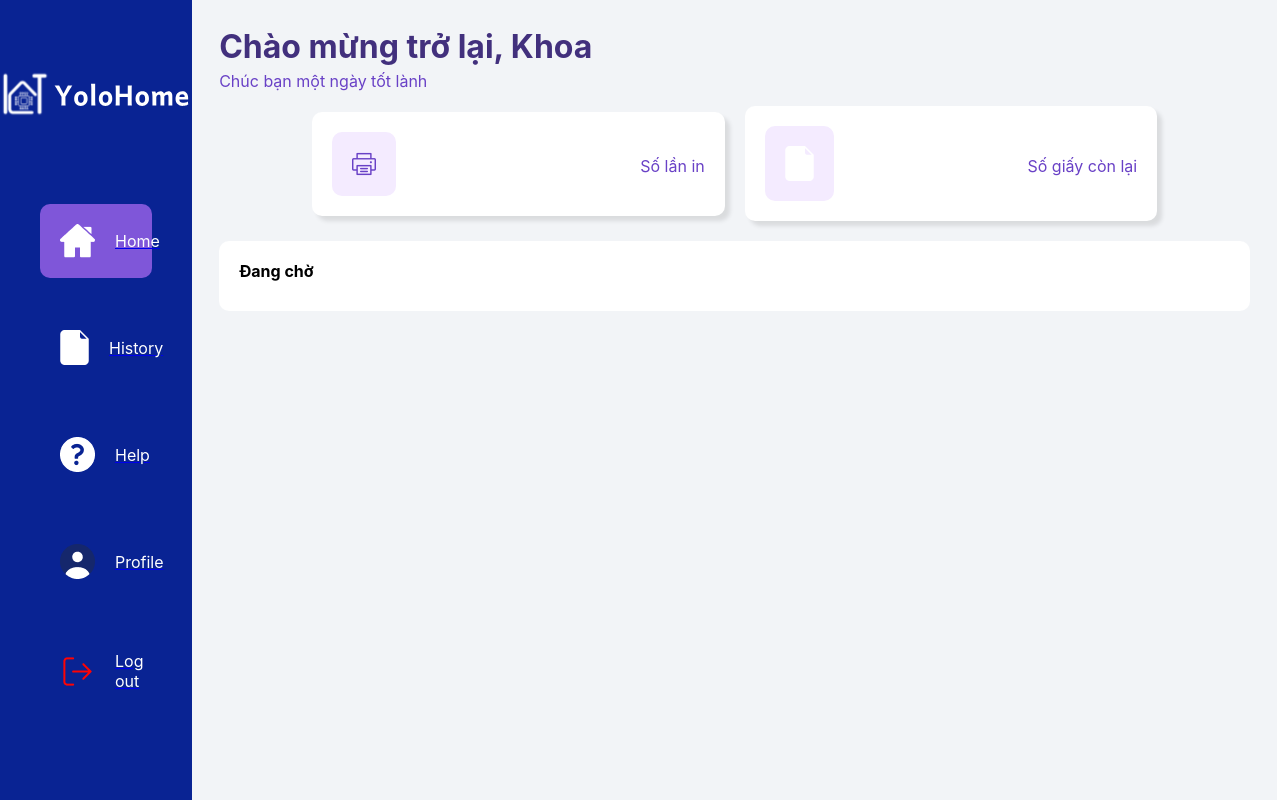
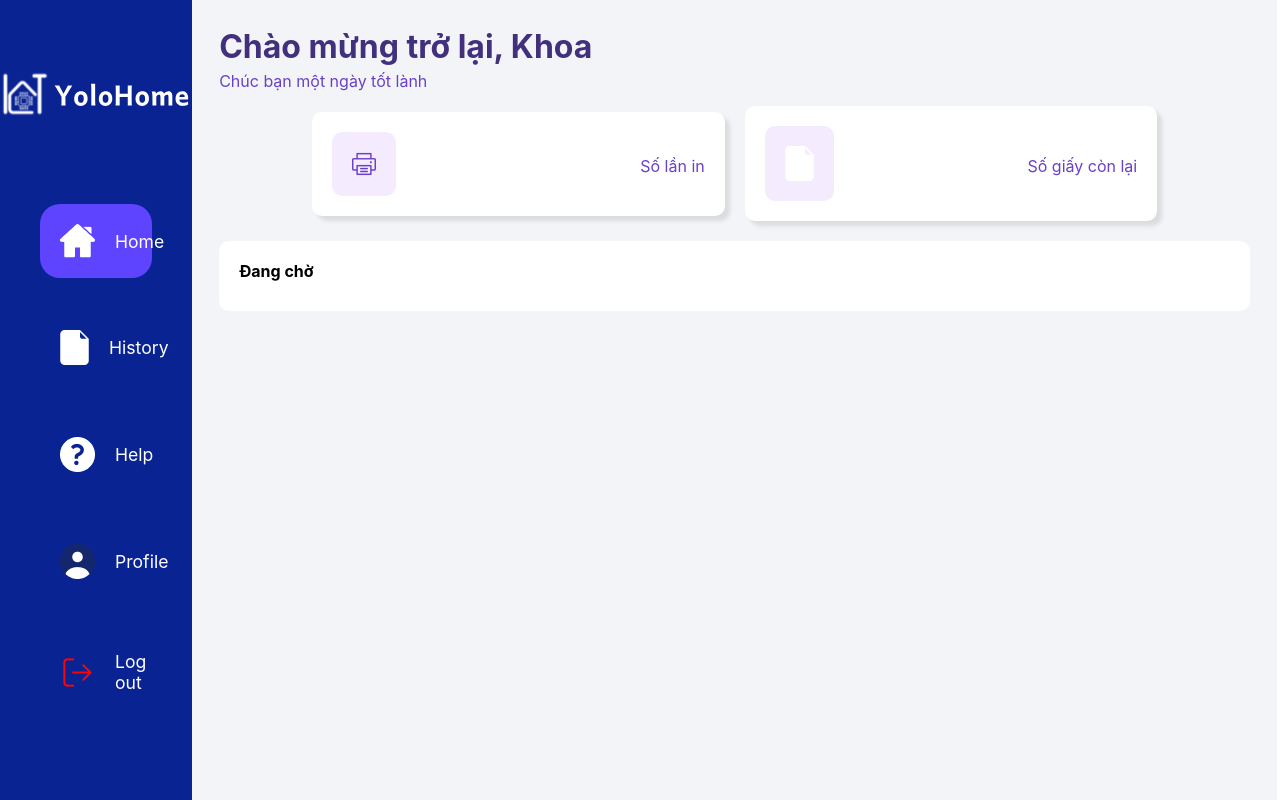
Before and after one commit to ShunPeng1/Multi-Disciplinary-Project, a React (Create React App) app in the folder WebApplication/yolohome-client/: page /dashboard in a window 1280 px wide. Built offline with nearby package versions, Linux system fonts and the light colour scheme.

Commit message:
done navbar custom

```diff
--- a/WebApplication/yolohome-client/src/components/NavBar/NavBar.css
+++ b/WebApplication/yolohome-client/src/components/NavBar/NavBar.css
@@ -34,7 +34,8 @@
 
   .navbar-content p {
     color: white;
-    font-size: 1em;
+    font-size: 1.1em;
+    text-decoration: none;
   }
 
   .navbar-item {
@@ -44,7 +45,12 @@
     padding: 20px;
     margin: 1em 2.5em;
     cursor: pointer;
-    border-radius: 10px;
+    border-radius: 20px;
+    text-decoration: none;
+  }
+
+  .navbar-item:hover {
+    text-decoration: underline white;
   }
 
   .navbar-item img {
@@ -59,8 +65,8 @@
     color: white;
   }
 
-  .current-page {
-    background-color: white;
+  .current-page { /*the active card's color*/
+    background-color: #5E44FF;
   }
 
   .navbar-logout-section {
--- a/WebApplication/yolohome-client/src/components/NavBar/index.jsx
+++ b/WebApplication/yolohome-client/src/components/NavBar/index.jsx
@@ -17,7 +17,7 @@ const NavBar = () => {
         <Logo width={200} />
       </div>
       <div className="navbar-content">
-        <Link to="/dashboard" className={getNavItemClass("/dashboard")} id="mainFunction">
+        <Link to="/dashboard" className={getNavItemClass("/dashboard")}>
           <img src="./Images/home.png" alt="Home Icon" />
           <p>Home</p>
         </Link>
```
